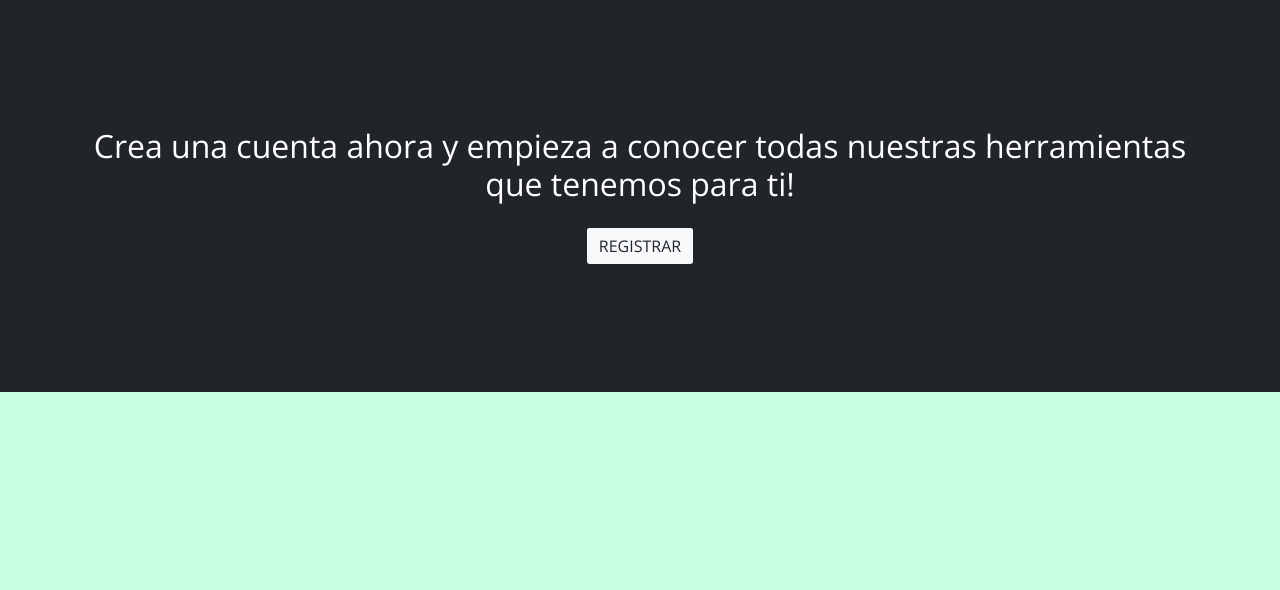
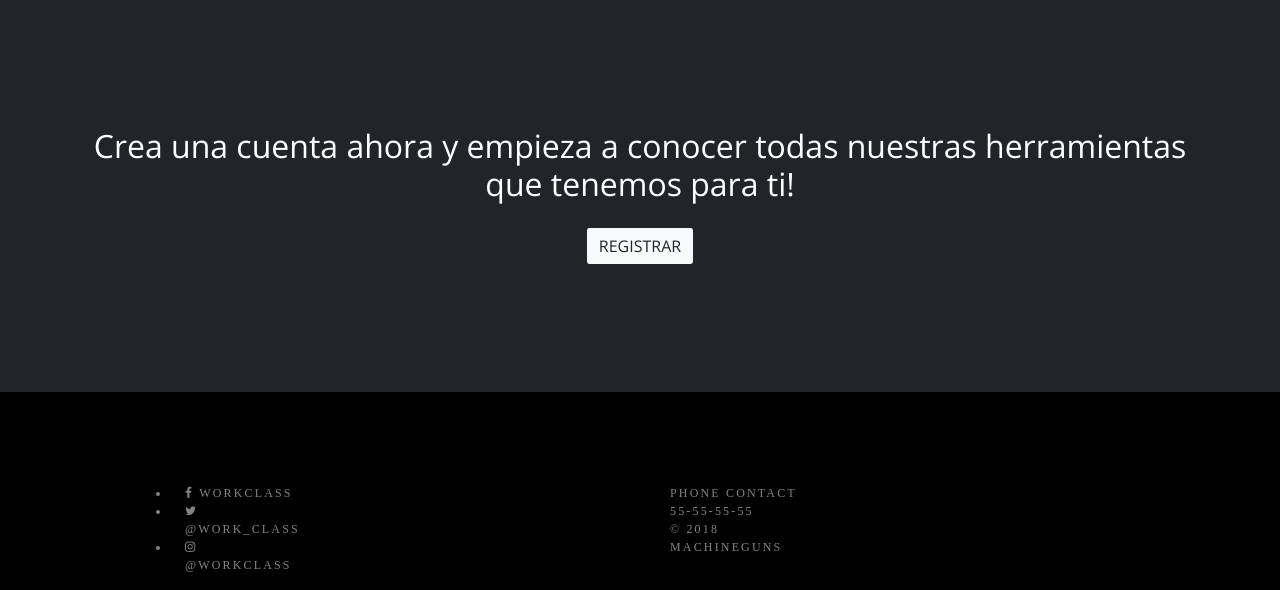
Before and after one commit to SpiralHope/PM_Proyecto, a PHP site: page /PM/landing.php in a window 1280 px wide. Shown: the part 4478-5068 px from the top of the page. Before the commit the page ends 4870 px from the top, so only its background shows below. Run offline with PHP 8.4, Linux system fonts and the light colour scheme; some libraries are stand-ins or nearby versions.

Commit message:
footer
simple footer

```diff
--- a/css/creative.css
+++ b/css/creative.css
@@ -177,7 +177,7 @@ img::-moz-selection {
 
   #mainNav.navbar-shrink {
     border-bottom: 1px solid rgba(33, 37, 41, 0.1);
-    background-color: rgba(42,177,74,0.8);
+    background-color: rgba(42,177,74,0.8)!important;
 
   }
   #mainNav.navbar-shrink .navbar-brand {
--- a/landing.php
+++ b/landing.php
@@ -19,6 +19,7 @@
     <link href="vendor/font-awesome/css/font-awesome.min.css" rel="stylesheet" type="text/css">
     <link href='https://fonts.googleapis.com/css?family=Open+Sans:300italic,400italic,600italic,700italic,800italic,400,300,600,700,800' rel='stylesheet' type='text/css'>
     <link href='https://fonts.googleapis.com/css?family=Merriweather:400,300,300italic,400italic,700,700italic,900,900italic' rel='stylesheet' type='text/css'>
+    <link rel="stylesheet" href="https://maxcdn.bootstrapcdn.com/font-awesome/4.4.0/css/font-awesome.min.css">
 
     <!-- Plugin CSS -->
     <link href="vendor/magnific-popup/magnific-popup.css" rel="stylesheet">
@@ -51,8 +52,6 @@
         display: inline-block;
       }
 
-      .form-top-div-button{      }
-
       .icon{
       	width: 20px;
       	font-size: 20px;
@@ -67,7 +66,7 @@
       #navbarResponsive ul li{
         display: inline-block;
         position: relative;
-      }
+      } }
     #navbarResponsive ul li::before {
       position: absolute;
       content: "";
@@ -100,7 +99,24 @@
                                               rgba(7,145,120,1) 90%,
                                               rgba(7,145,120,0) 100% );
     }
-  }
+
+    footer
+    {
+      padding-left: 100px;
+    padding-right: 100px;
+    padding-top: 92px;
+    background-color: #000;
+    color: #848484;
+    font-size: 12px;
+    text-transform: uppercase;
+    font-family: FuturaStd-Heavy;
+    letter-spacing: .18em;
+    }
+
+    footer .list-header {
+    font-size: 11px;
+    color: #fff;
+
 
     </style>
 
@@ -331,6 +347,24 @@
       </div>
     </section>
 
+    <footer>
+    <div class="container" style="display: flex;"">
+     <div class="col-md-6">
+      <ul>
+      <li><div class="col-md-4"><i class="fa fa-facebook"> WorkClass</i></div></li>
+      <li><div class="col-md-4"><i class="fa fa-twitter"></i>@Work_Class</div></li>
+      <li><div class="col-md-4"><i class="fa fa-instagram"></i> @WorkClass</div></li>
+      </ul>
+  </div>
+      <div class="col-md-6">
+      <div class="col-md-4">Phone contact</div>
+      <div class="col-md-4">55-55-55-55</i></div>
+      <div class="col-md-4">© 2018 MachineGuns</div>
+    </div>
+
+
+    </footer>
+
 
     <!-- Bootstrap core JavaScript -->
     <script src="vendor/jquery/jquery.min.js"></script>
```
